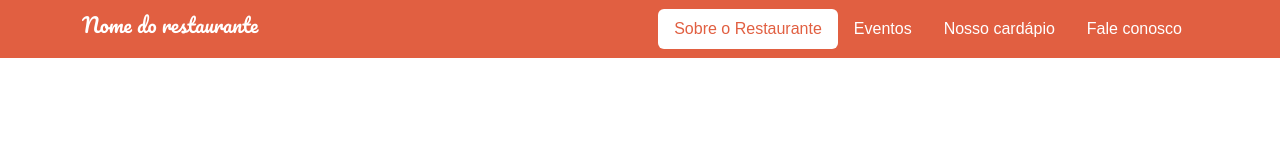
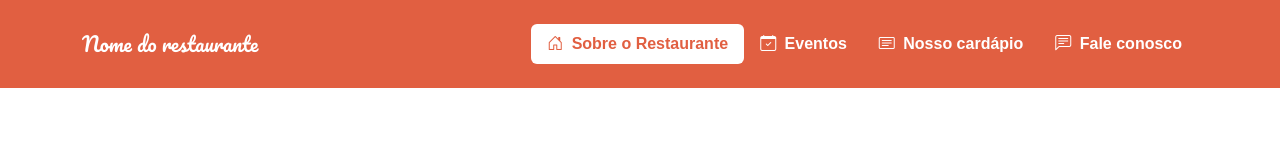
Before and after one commit to mfjaconis/ebac-page-restaurante, a plain HTML site: page index.html in a window 1280 px wide. Drawn offline with nearby package versions, Linux system fonts and the light colour scheme.

Commit message:
responsividade para o header

```diff
--- a/index.html
+++ b/index.html
@@ -9,27 +9,43 @@
     <link rel="preconnect" href="https://fonts.gstatic.com" crossorigin>
     <link href="https://fonts.googleapis.com/css2?family=Pacifico&family=Roboto:wght@400;700&display=swap"
         rel="stylesheet">
+    <link rel="stylesheet" href="https://cdn.jsdelivr.net/npm/bootstrap-icons@1.11.3/font/bootstrap-icons.min.css">
     <link rel="stylesheet" href="main.css">
     <title>Restaurante</title>
 </head>
 
 <body>
-    <header class="navbar navbar-expand-lg sticky-top">
+    <header class="navbar navbar-expand-lg sticky-top p-4">
         <div class="container">
-            <h1 class="navbar-brand">Nome do restaurante</h1>
-            <nav>
-                <ul class="nav nav-pills">
-                    <li class="nav-item">
-                        <a href="" class="nav-link active">Sobre o Restaurante</a>
+            <h1 class="navbar-brand m-0">Nome do restaurante</h1>
+            <button class="navbar-toggler" data-bs-toggle="collapse" data-bs-target="#menu-navegacao">
+                <span class="navbar-toggler-icon"></span>
+            </button>
+            <nav class="navbar-collapse collapse justify-content-end" id="menu-navegacao">
+                <ul class="nav nav-pills d-block d-md-flex">
+                    <li class="nav-item fw-bold">
+                        <a href="" class=" nav-link active">
+                            <i class="bi bi-house-door me-1"></i>
+                            Sobre o Restaurante
+                        </a>
                     </li>
-                    <li class="nav-item">
-                        <a href="" class="nav-link">Eventos</a>
+                    <li class="nav-item fw-bold">
+                        <a href="" class="nav-link">
+                            <i class="bi bi-calendar-check me-1"></i>
+                            Eventos
+                        </a>
                     </li>
-                    <li class="nav-item">
-                        <a href="" class="nav-link">Nosso cardápio</a>
+                    <li class="nav-item fw-bold">
+                        <a href="" class="nav-link">
+                            <i class="bi bi-card-text me-1"></i>
+                            Nosso cardápio
+                        </a>
                     </li>
-                    <li class="nav-item">
-                        <a href="" class="nav-link">Fale conosco</a>
+                    <li class="nav-item fw-bold">
+                        <a href="" class="nav-link">
+                            <i class="bi bi-chat-left-text me-1"></i>
+                            Fale conosco
+                        </a>
                     </li>
                 </ul>
             </nav>
--- a/main.css
+++ b/main.css
@@ -18,3 +18,7 @@ body{
 .navbar-brand{
     font-family: Pacifico, cursive;
 }
+
+.navbar-toggler {
+    background-color: #ffeae6;
+}
```
